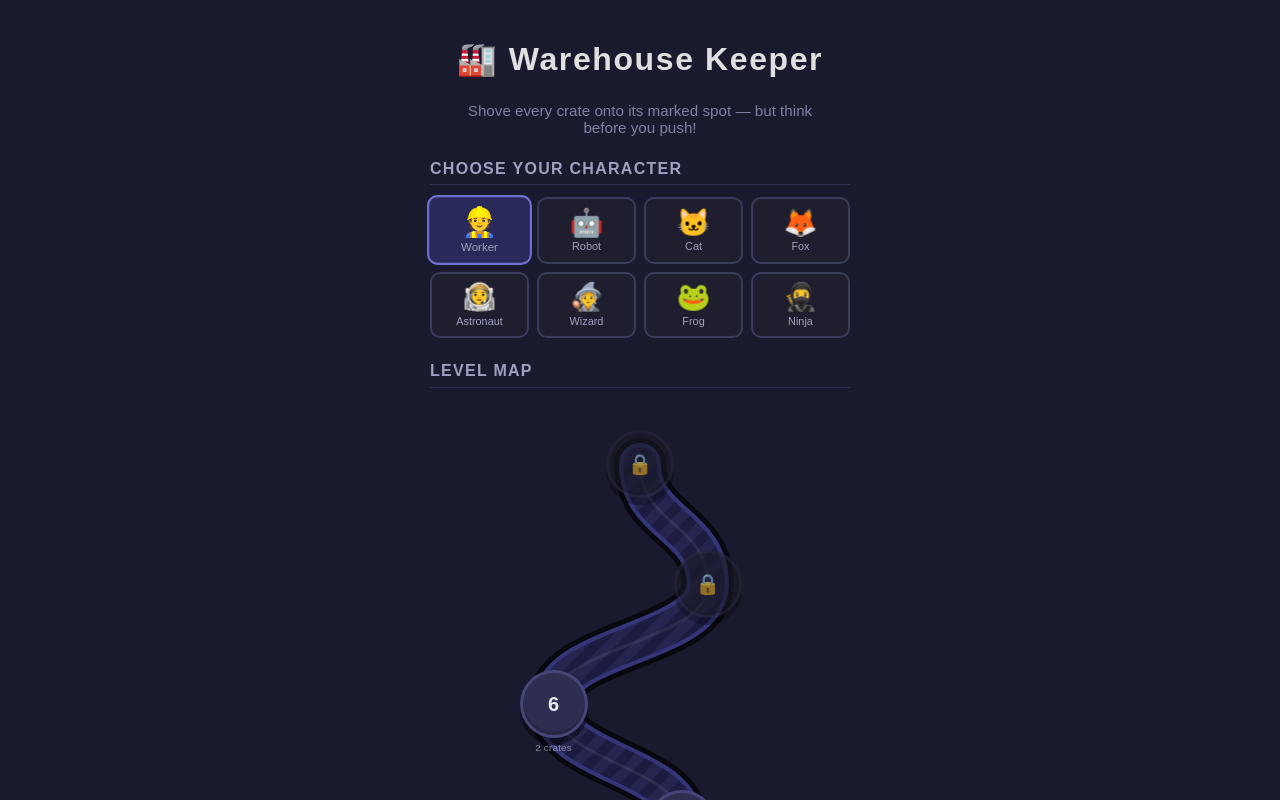
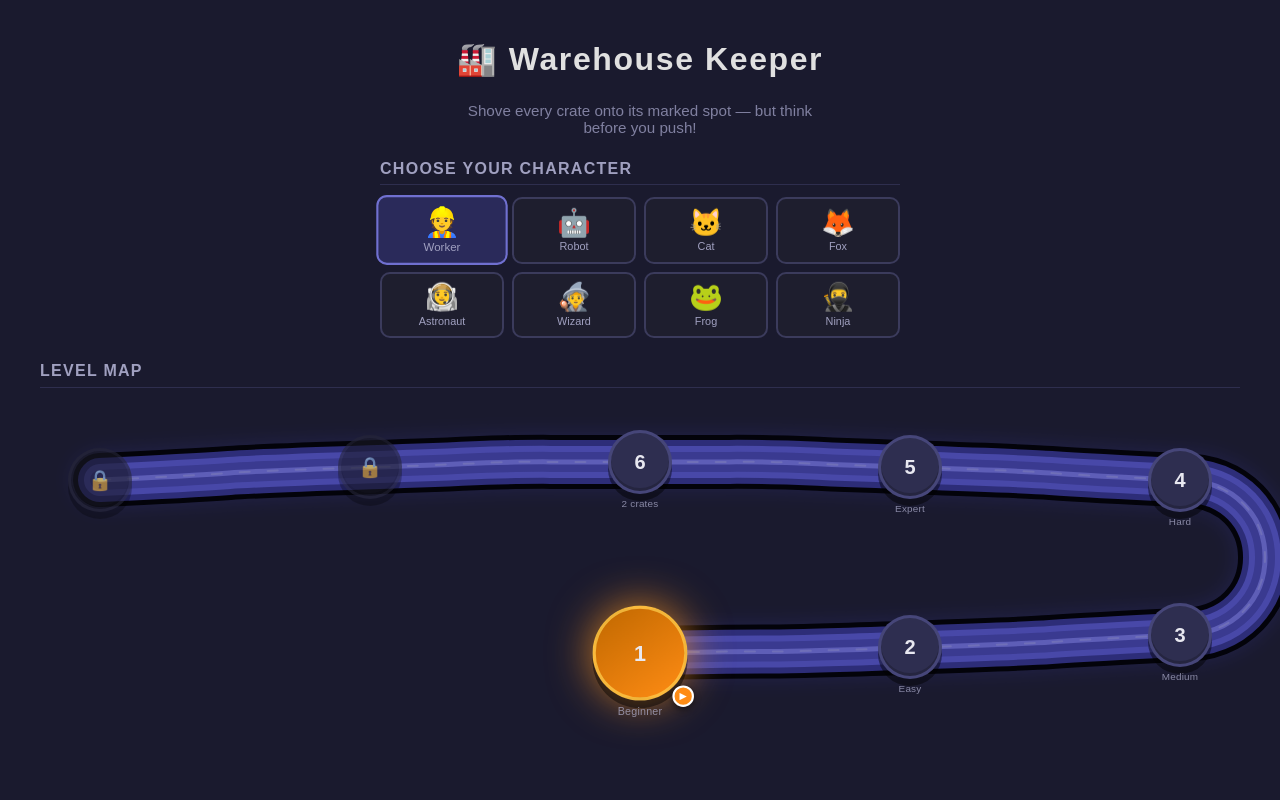
Before and after one commit to Fathima-Nuha/WareHouseGame, a React (Vite) app: page / in a window 1280 px wide. Shown: the top 800 px of the page. Built offline with nearby package versions, Linux system fonts and the light colour scheme.

Commit message:
Added level map swiggle

```diff
--- a/src/components/LevelSelect/LevelSelect.jsx
+++ b/src/components/LevelSelect/LevelSelect.jsx
@@ -1,4 +1,4 @@
-import { useState, useMemo } from 'react'
+import { useState, useMemo, useRef, useEffect } from 'react'
 import styles from './LevelSelect.module.css'
 import curatedLevels from '../../levels/curatedLevels'
 import { PLAYER_CHARACTERS, DEFAULT_CHARACTER } from '../../utils/characters'
@@ -6,23 +6,66 @@ import { generateLevel, FIRST_GENERATED_LEVEL, boxCountForLevel } from '../../ut
 
 const DIFFICULTY_LABEL = ['Beginner', 'Easy', 'Medium', 'Hard', 'Expert']
 
-// ── Map geometry ────────────────────────────────────────────────────
-const MAP_W       = 320   // canvas width in px
-const NODE_GAP    = 120   // vertical px between node centres
-const AMPLITUDE   = 88    // horizontal swing from centre
-const PAD_V       = 64    // top + bottom padding inside canvas
-const NORMAL_R    = 34    // radius of a regular node
-const ACTIVE_R    = 44    // radius of the pulsing active node
+// ── Map geometry (horizontal snake) ────────────────────────────────
+const NODES_PER_ROW = 5     // nodes per horizontal row
+const PAD_H         = 60    // left / right padding
+const PAD_V         = 80    // top / bottom padding
+const ROW_H         = 155   // vertical distance between row centres
+const WIGGLE        = 18    // vertical arch per row (bigger = more wavy)
+const NORMAL_R      = 32    // regular node radius
+const ACTIVE_R      = 44    // active node radius
 
-function nx(i)    { return MAP_W / 2 + Math.sin(i * Math.PI * 0.72) * AMPLITUDE }
-function ny(i)    { return PAD_V + i * NODE_GAP }
+/** Absolute centre of node i given canvas pixel width W */
+function nodePos(i, W) {
+  const colW       = (W - PAD_H * 2) / (NODES_PER_ROW - 1)
+  const row        = Math.floor(i / NODES_PER_ROW)
+  const col        = i % NODES_PER_ROW
+  const goingRight = row % 2 === 0
+  const actualCol  = goingRight ? col : (NODES_PER_ROW - 1 - col)
+  const x = PAD_H + actualCol * colW
+  const t = actualCol / (NODES_PER_ROW - 1)             // 0 → 1
+  const wiggle = Math.sin(t * Math.PI) * WIGGLE * (goingRight ? -1 : 1)
+  const y = PAD_V + row * ROW_H + wiggle
+  return { x, y }
+}
 
-function buildPath(count) {
+/**
+ * Build a smooth continuous SVG path using Catmull-Rom → cubic bézier conversion
+ * within each row, and a graceful outward bulge for U-turns between rows.
+ */
+function buildPath(count, W) {
   if (count < 2) return ''
-  let d = `M ${nx(0)} ${ny(0)}`
+  const pts  = Array.from({ length: count }, (_, i) => nodePos(i, W))
+  const colW = (W - PAD_H * 2) / (NODES_PER_ROW - 1)
+  let d = `M ${pts[0].x.toFixed(1)} ${pts[0].y.toFixed(1)}`
+
   for (let i = 1; i < count; i++) {
-    const half = NODE_GAP / 2
-    d += ` C ${nx(i-1)} ${ny(i-1) + half} ${nx(i)} ${ny(i) - half} ${nx(i)} ${ny(i)}`
+    const p    = pts[i - 1]
+    const c    = pts[i]
+    const pRow = Math.floor((i - 1) / NODES_PER_ROW)
+    const cRow = Math.floor(i / NODES_PER_ROW)
+
+    if (pRow === cRow) {
+      // ─ Catmull-Rom → cubic bézier (smooth flow through each node) ─
+      const prev = (i >= 2 && Math.floor((i - 2) / NODES_PER_ROW) === pRow)
+        ? pts[i - 2]
+        : { x: 2 * p.x - c.x, y: 2 * p.y - c.y }   // reflected phantom
+      const next = (i < count - 1 && Math.floor((i + 1) / NODES_PER_ROW) === cRow)
+        ? pts[i + 1]
+        : { x: 2 * c.x - p.x, y: 2 * c.y - p.y }   // reflected phantom
+      const T   = 0.38  // tension: lower = tighter curves
+      const cp1x = p.x + (c.x - prev.x) * T
+      const cp1y = p.y + (c.y - prev.y) * T
+      const cp2x = c.x - (next.x - p.x) * T
+      const cp2y = c.y - (next.y - p.y) * T
+      d += ` C ${cp1x.toFixed(1)} ${cp1y.toFixed(1)} ${cp2x.toFixed(1)} ${cp2y.toFixed(1)} ${c.x.toFixed(1)} ${c.y.toFixed(1)}`
+    } else {
+      // ─ U-turn: bezier that bulges outward past the row edge ─
+      const goingRight = pRow % 2 === 0
+      const bulge = colW * 0.42
+      const bx = goingRight ? p.x + bulge : p.x - bulge
+      d += ` C ${bx.toFixed(1)} ${p.y.toFixed(1)} ${bx.toFixed(1)} ${c.y.toFixed(1)} ${c.x.toFixed(1)} ${c.y.toFixed(1)}`
+    }
   }
   return d
 }
@@ -79,8 +122,19 @@ function LevelSelect({ onSelectLevel, bestScores = {} }) {
   // Render highest level at top, Level 1 at bottom
   const displayLevels = [...levels].reverse()
 
-  const canvasH = PAD_V * 2 + (displayLevels.length - 1) * NODE_GAP
-  const pathD   = buildPath(displayLevels.length)
+  // Track actual rendered width of the map container
+  const mapRef = useRef(null)
+  const [mapW, setMapW] = useState(600)
+  useEffect(() => {
+    if (!mapRef.current) return
+    const ro = new ResizeObserver(([entry]) => setMapW(entry.contentRect.width))
+    ro.observe(mapRef.current)
+    return () => ro.disconnect()
+  }, [])
+
+  const numRows = Math.ceil(displayLevels.length / NODES_PER_ROW)
+  const canvasH = PAD_V * 2 + (numRows - 1) * ROW_H + WIGGLE + ACTIVE_R
+  const pathD   = buildPath(displayLevels.length, mapW)
 
   return (
     <div className={styles.screen}>
@@ -109,39 +163,51 @@ function LevelSelect({ onSelectLevel, bestScores = {} }) {
       </section>
 
       {/* ── Level map ─────────────────────────────────────────── */}
-      <section className={styles.section}>
+      <section className={styles.mapSection}>
         <h2 className={styles.sectionTitle}>Level Map</h2>
-        <div className={styles.mapScroller}>
+        <div className={styles.mapScroller} ref={mapRef}>
           <div
             className={styles.mapCanvas}
-            style={{ width: MAP_W, height: canvasH }}
+            style={{ width: '100%', height: canvasH }}
           >
             {/* Winding path SVG */}
             <svg
               className={styles.pathSvg}
-              viewBox={`0 0 ${MAP_W} ${canvasH}`}
+              viewBox={`0 0 ${mapW} ${canvasH}`}
               aria-hidden="true"
             >
               <defs>
-                <pattern id="wkStripe" patternUnits="userSpaceOnUse" width="20" height="20" patternTransform="rotate(45)">
-                  <rect width="10" height="20" fill="#252550" />
-                  <rect x="10" width="10" height="20" fill="#1c1c40" />
-                </pattern>
+                {/* Glow filter for the road */}
+                <filter id="wkGlow" x="-15%" y="-15%" width="130%" height="130%">
+                  <feGaussianBlur stdDeviation="7" result="blur" />
+                  <feMerge>
+                    <feMergeNode in="blur" />
+                    <feMergeNode in="SourceGraphic" />
+                  </feMerge>
+                </filter>
               </defs>
-              {/* Drop shadow stroke */}
-              <path d={pathD} fill="none" stroke="#08080f" strokeWidth="52" strokeLinecap="round" />
-              {/* Base track colour */}
-              <path d={pathD} fill="none" stroke="#35357a" strokeWidth="42" strokeLinecap="round" />
-              {/* Candy stripe overlay */}
-              <path d={pathD} fill="none" stroke="url(#wkStripe)" strokeWidth="34" strokeLinecap="round" />
-              {/* Centre shimmer line */}
-              <path d={pathD} fill="none" stroke="rgba(255,255,255,0.07)" strokeWidth="3" strokeLinecap="round" />
+              {/* Outer soft glow */}
+              <path d={pathD} fill="none" stroke="#4040c0" strokeWidth="56"
+                strokeLinecap="round" opacity="0.18"
+                style={{ filter: 'blur(10px)' }} />
+              {/* Ground shadow — gives road depth */}
+              <path d={pathD} fill="none" stroke="#03030a" strokeWidth="54" strokeLinecap="round" />
+              {/* Road base */}
+              <path d={pathD} fill="none" stroke="#2d2d78" strokeWidth="44" strokeLinecap="round" />
+              {/* Lighter bevel — makes it look raised */}
+              <path d={pathD} fill="none" stroke="#4848a8" strokeWidth="32" strokeLinecap="round" />
+              {/* Inner surface — slightly lighter centre */}
+              <path d={pathD} fill="none" stroke="#3a3a90" strokeWidth="20" strokeLinecap="round" />
+              {/* Dashed centre line — road marking feel */}
+              <path d={pathD} fill="none" stroke="rgba(255,255,160,0.13)" strokeWidth="2"
+                strokeLinecap="round" strokeDasharray="10 18" />
+              {/* Top highlight — thin bright edge */}
+              <path d={pathD} fill="none" stroke="rgba(160,160,255,0.35)" strokeWidth="5" strokeLinecap="round" />
             </svg>
 
             {/* Level nodes */}
             {displayLevels.map((level, i) => {
-              const cx        = nx(i)
-              const cy        = ny(i)
+              const { x: cx, y: cy } = nodePos(i, mapW)
               const isActive    = level.id === activeLevelId
               const isCompleted = bestScores[level.id] !== undefined
               const isLocked    = level.isLocked
--- a/src/components/LevelSelect/LevelSelect.module.css
+++ b/src/components/LevelSelect/LevelSelect.module.css
@@ -27,7 +27,14 @@
 /* ── Shared section ─────────────────────────────────────────────── */
 .section {
   width: 100%;
-  max-width: 420px;
+  max-width: 520px;
+}
+
+/* Map section — spans the full available width */
+.mapSection {
+  width: 100%;
+  padding: 0 1.5rem;
+  box-sizing: border-box;
 }
 
 .sectionTitle {
@@ -83,15 +90,13 @@
 
 /* ── Map container ──────────────────────────────────────────────── */
 .mapScroller {
-  display: flex;
-  justify-content: center;
+  display: block;
   width: 100%;
-  overflow-x: hidden;
 }
 
 .mapCanvas {
   position: relative;
-  flex-shrink: 0;
+  width: 100%;
 }
 
 .pathSvg {
@@ -100,6 +105,7 @@
   width: 100%;
   height: 100%;
   pointer-events: none;
+  overflow: visible;
 }
 
 /* ── Level nodes ────────────────────────────────────────────────── */
```
